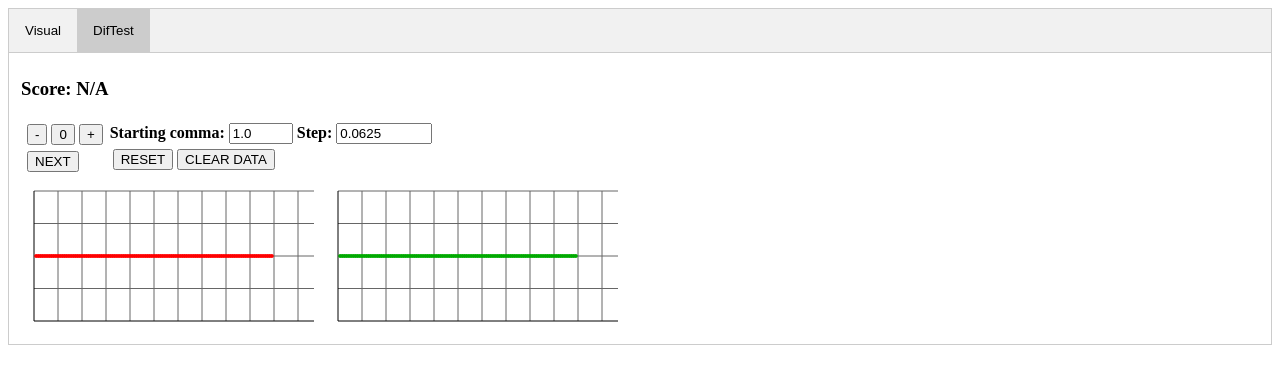
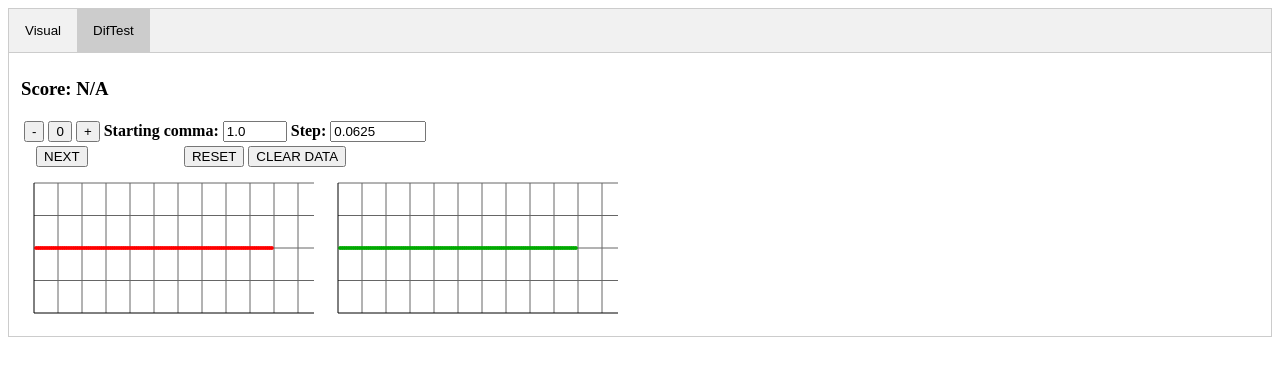
Before and after one commit to spuulis/partials, a plain HTML site: page index.html in a window 1280 px wide. Both pictures are taken after a click on the button "DifTest". Drawn offline with Linux system fonts and the light colour scheme.

Commit message:
Tidied up tables in html

```diff
--- a/index.html
+++ b/index.html
@@ -34,35 +34,30 @@
     <div id="DifTest" class="tabcontent">
         <h3 id="scoreBoard">Score: N/A</h3>
         <table>
+            <tr>
                 <th>
-                <table>
-                    <tr>
-                        <th><button onclick="BlindTest.guess(-1)">-</button></th>
-                        <th><button onclick="BlindTest.guess(0)">0</button></th>
-                        <th><button onclick="BlindTest.guess(1)">+</button></th>
-                    </tr>
-                </table>
-                <table>
-                    <tr>
-                        <th><button onclick="BlindTest.next()">NEXT</button></th>
-                    </tr>
-                </table>
+                    <button onclick="BlindTest.guess(-1)">-</button>
+                    <button onclick="BlindTest.guess(0)">0</button>
+                    <button onclick="BlindTest.guess(1)">+</button>
                 </th>
                 <th>
-                <table>
-                    <tr>
                     <form id="prms">
                         Starting comma: <input type="number", min="0.1", max="1", step="0.1", value="1.0">
                         Step: <input type="number", min="0.001", max="0.1", step="0.03125", value="0.0625">
                     </form>
+                </th>
             </tr>
             <tr>
-                        <th><button onclick="resetTest()">RESET</button></th>
-                        <th><button onclick="clearData()">CLEAR DATA</button></th>
+                <th>
+                    <button onclick="BlindTest.next()">NEXT</button>
+                </th>
+                <th>
+                    <button onclick="resetTest()">RESET</button>
+                    <button onclick="clearData()">CLEAR DATA</button>
+                </th>
             </tr>
         </table>
-            </th>
-        </table>
+
         <table>
             <tr>
                 <th><canvas width="300" height="150" id="graphAll"></canvas></th>
```
Lines whose indentation alone changed are shown as unchanged.
